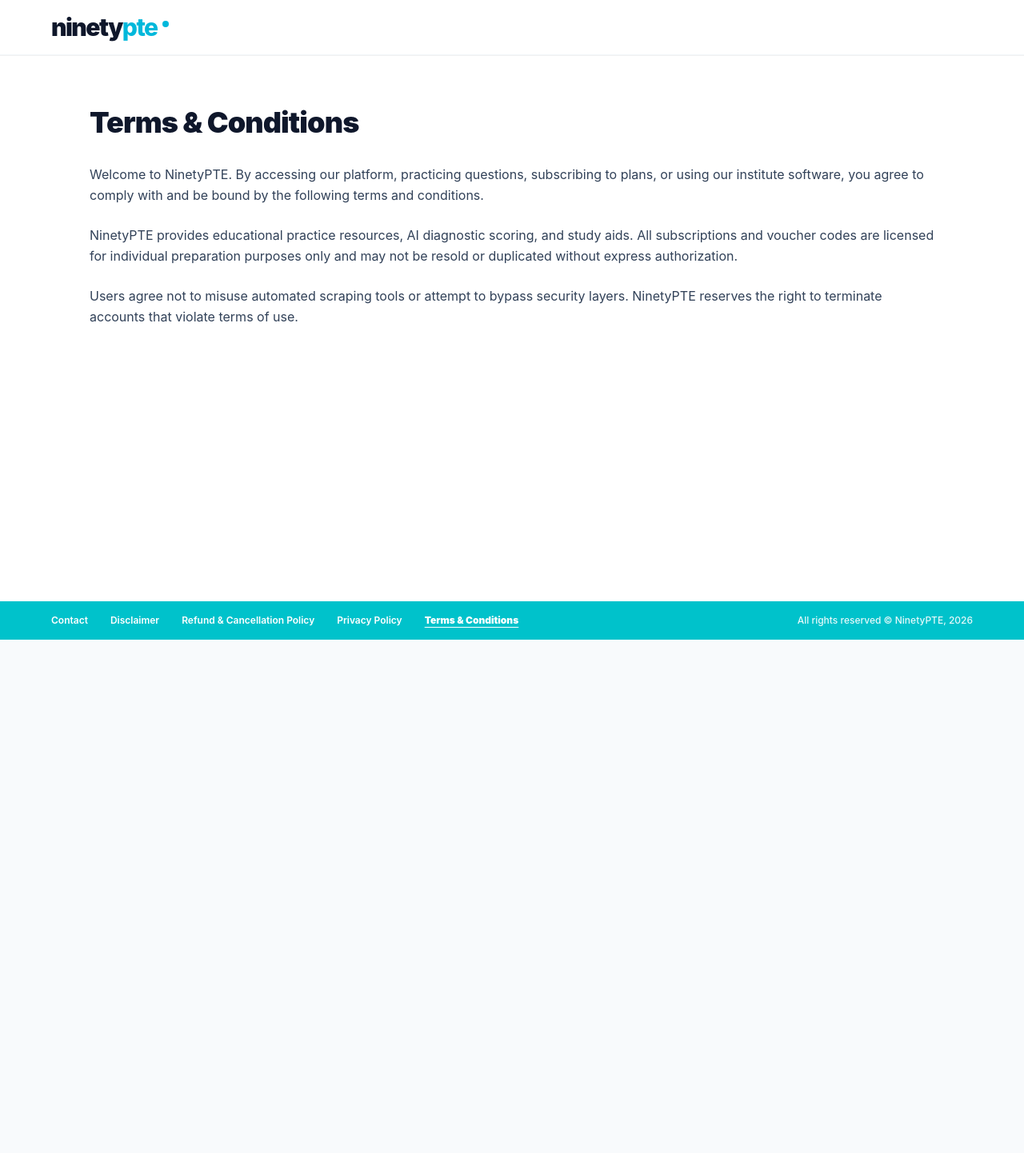
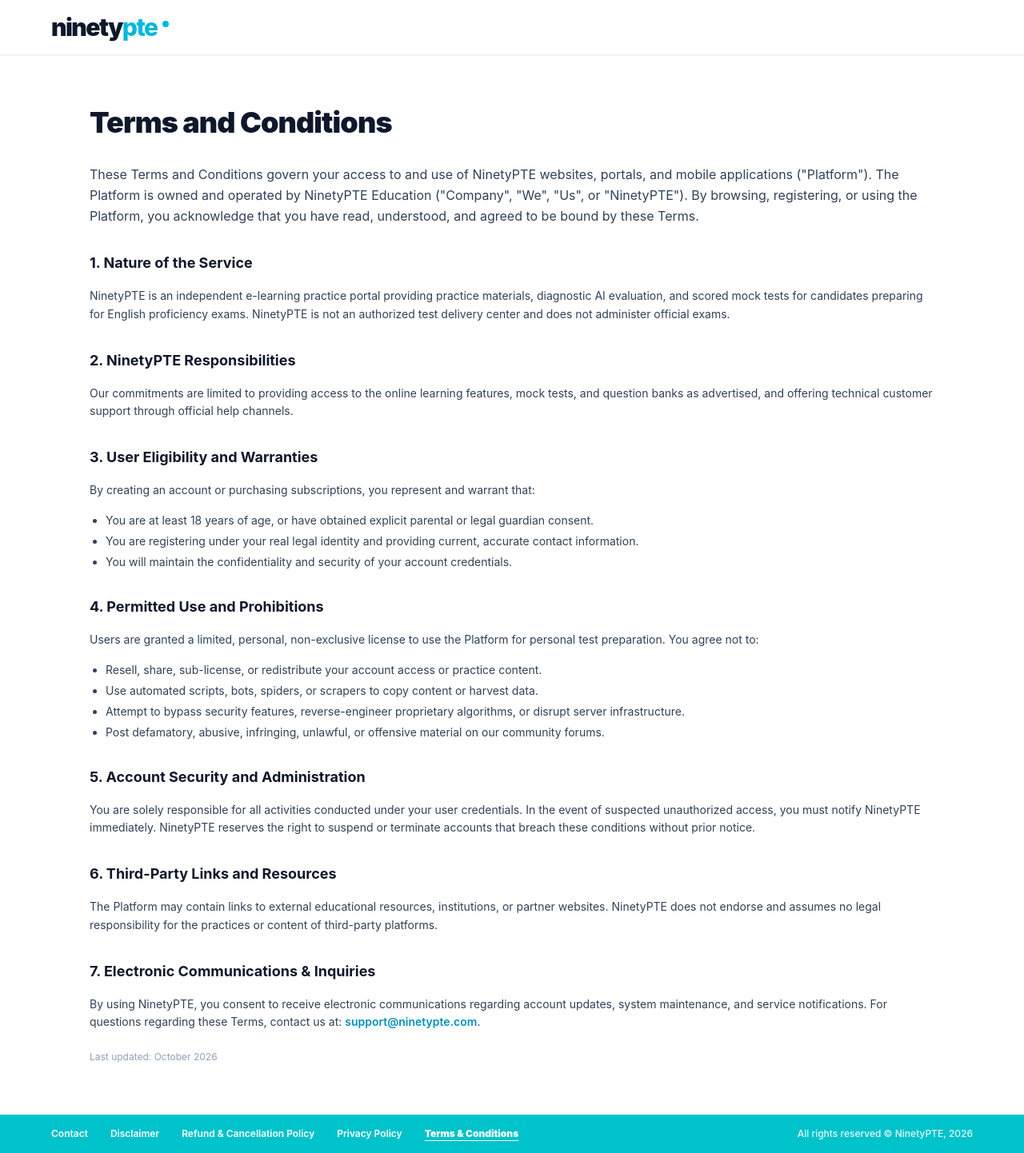
Before and after one commit to husnain-nawaz/NinetyPTE, a React (Vite) app in the folder frontend/: page /terms in a window 1280 px wide. Shown: the whole page at 80% size. Before the commit the page ends 800 px from the top, so only its background shows below. Built offline with nearby package versions, Linux system fonts and the light colour scheme.

Commit message:
feat: complete comprehensive Terms and Conditions page matching 2-page PDF reference

```diff
--- a/frontend/src/pages/DisclaimerPage.jsx
+++ b/frontend/src/pages/DisclaimerPage.jsx
@@ -32,6 +32,7 @@ export default function DisclaimerPage({ pageType = 'disclaimer' }) {
       {/* ========================================================================= */}
       <main className="flex-1 w-full max-w-6xl mx-auto px-6 sm:px-12 py-10 sm:py-16">
 
+        {/* DISCLAIMER VIEW */}
         {isDisclaimer && (
           <div className="space-y-6">
             <h1 className="text-3xl sm:text-4xl font-black text-slate-900 tracking-tight mb-8">
@@ -39,36 +40,96 @@ export default function DisclaimerPage({ pageType = 'disclaimer' }) {
             </h1>
 
             <p className="text-sm sm:text-base text-slate-700 leading-relaxed font-normal">
-              This practice portal has been developed by NinetyPTE to help the students prepare for Pearson's Test of English. The material available on this portal has been collected only to assist PTE aspirants in their preparation & NinetyPTE does not guarantee a score only on the basis of this portal.
+              This practice portal has been developed by NinetyPTE to assist students preparing for the Pearson Test of English. The material available on this portal is compiled solely for preparation and learning purposes. NinetyPTE does not guarantee any specific test score solely based on using this platform.
             </p>
 
             <p className="text-sm sm:text-base text-slate-700 leading-relaxed font-normal">
-              This material has been collected from various sources which were openly available on several information media & NinetyPTE neither claims ownership nor accepts any liability for the content of this site, nor for the consequences of any actions taken on the basis of the information provided. Any views or opinions presented on this site are solely those of the author and do not necessarily represent those of the company. Viewers are expressly required not to make defamatory statements and not to infringe or authorize any infringement of copyright or any other legal right. Any such communication is contrary to company policy and outside the scope of the task of the individual concerned. The company will not accept any liability in respect of such communication, and the individual responsible will be personally liable for any damages or other liability arising.
+              Study resources and practice content are gathered from public educational materials. NinetyPTE makes no proprietary claims over third-party materials and disclaims liability for any actions taken in reliance on provided information. Views or opinions expressed on this platform represent those of individual contributors and do not necessarily reflect the official policies of NinetyPTE.
             </p>
 
             <p className="text-sm sm:text-base text-slate-700 leading-relaxed font-normal">
-              If you are not the intended recipient, you are notified that disclosing, copying, distributing, or taking any action in reliance on the contents of this information is strictly prohibited.
+              Unauthorized reproduction, copying, distribution, or misuse of practice materials, question items, or diagnostic reports without prior written authorization is strictly prohibited.
             </p>
           </div>
         )}
 
+        {/* TERMS AND CONDITIONS VIEW */}
         {isTerms && (
           <div className="space-y-6">
             <h1 className="text-3xl sm:text-4xl font-black text-slate-900 tracking-tight mb-8">
-              Terms & Conditions
+              Terms and Conditions
             </h1>
+
             <p className="text-sm sm:text-base text-slate-700 leading-relaxed font-normal">
-              Welcome to NinetyPTE. By accessing our platform, practicing questions, subscribing to plans, or using our institute software, you agree to comply with and be bound by the following terms and conditions.
+              These Terms and Conditions govern your access to and use of NinetyPTE websites, portals, and mobile applications ("Platform"). The Platform is owned and operated by NinetyPTE Education ("Company", "We", "Us", or "NinetyPTE"). By browsing, registering, or using the Platform, you acknowledge that you have read, understood, and agreed to be bound by these Terms.
             </p>
-            <p className="text-sm sm:text-base text-slate-700 leading-relaxed font-normal">
-              NinetyPTE provides educational practice resources, AI diagnostic scoring, and study aids. All subscriptions and voucher codes are licensed for individual preparation purposes only and may not be resold or duplicated without express authorization.
-            </p>
-            <p className="text-sm sm:text-base text-slate-700 leading-relaxed font-normal">
-              Users agree not to misuse automated scraping tools or attempt to bypass security layers. NinetyPTE reserves the right to terminate accounts that violate terms of use.
-            </p>
+
+            <div className="space-y-4 pt-2">
+              <h2 className="text-lg font-bold text-slate-900">1. Nature of the Service</h2>
+              <p className="text-sm text-slate-700 leading-relaxed">
+                NinetyPTE is an independent e-learning practice portal providing practice materials, diagnostic AI evaluation, and scored mock tests for candidates preparing for English proficiency exams. NinetyPTE is not an authorized test delivery center and does not administer official exams.
+              </p>
+            </div>
+
+            <div className="space-y-4 pt-2">
+              <h2 className="text-lg font-bold text-slate-900">2. NinetyPTE Responsibilities</h2>
+              <p className="text-sm text-slate-700 leading-relaxed">
+                Our commitments are limited to providing access to the online learning features, mock tests, and question banks as advertised, and offering technical customer support through official help channels.
+              </p>
+            </div>
+
+            <div className="space-y-4 pt-2">
+              <h2 className="text-lg font-bold text-slate-900">3. User Eligibility and Warranties</h2>
+              <p className="text-sm text-slate-700 leading-relaxed">
+                By creating an account or purchasing subscriptions, you represent and warrant that:
+              </p>
+              <ul className="list-disc pl-5 space-y-1.5 text-sm text-slate-700">
+                <li>You are at least 18 years of age, or have obtained explicit parental or legal guardian consent.</li>
+                <li>You are registering under your real legal identity and providing current, accurate contact information.</li>
+                <li>You will maintain the confidentiality and security of your account credentials.</li>
+              </ul>
+            </div>
+
+            <div className="space-y-4 pt-2">
+              <h2 className="text-lg font-bold text-slate-900">4. Permitted Use and Prohibitions</h2>
+              <p className="text-sm text-slate-700 leading-relaxed">
+                Users are granted a limited, personal, non-exclusive license to use the Platform for personal test preparation. You agree not to:
+              </p>
+              <ul className="list-disc pl-5 space-y-1.5 text-sm text-slate-700">
+                <li>Resell, share, sub-license, or redistribute your account access or practice content.</li>
+                <li>Use automated scripts, bots, spiders, or scrapers to copy content or harvest data.</li>
+                <li>Attempt to bypass security features, reverse-engineer proprietary algorithms, or disrupt server infrastructure.</li>
+                <li>Post defamatory, abusive, infringing, unlawful, or offensive material on our community forums.</li>
+              </ul>
+            </div>
+
+            <div className="space-y-4 pt-2">
+              <h2 className="text-lg font-bold text-slate-900">5. Account Security and Administration</h2>
+              <p className="text-sm text-slate-700 leading-relaxed">
+                You are solely responsible for all activities conducted under your user credentials. In the event of suspected unauthorized access, you must notify NinetyPTE immediately. NinetyPTE reserves the right to suspend or terminate accounts that breach these conditions without prior notice.
+              </p>
+            </div>
+
+            <div className="space-y-4 pt-2">
+              <h2 className="text-lg font-bold text-slate-900">6. Third-Party Links and Resources</h2>
+              <p className="text-sm text-slate-700 leading-relaxed">
+                The Platform may contain links to external educational resources, institutions, or partner websites. NinetyPTE does not endorse and assumes no legal responsibility for the practices or content of third-party platforms.
+              </p>
+            </div>
+
+            <div className="space-y-4 pt-2">
+              <h2 className="text-lg font-bold text-slate-900">7. Electronic Communications & Inquiries</h2>
+              <p className="text-sm text-slate-700 leading-relaxed">
+                By using NinetyPTE, you consent to receive electronic communications regarding account updates, system maintenance, and service notifications. For questions regarding these Terms, contact us at: <span className="font-semibold text-cyan-600">support@ninetypte.com</span>.
+              </p>
+              <p className="text-xs text-slate-400 pt-2">
+                Last updated: October 2026
+              </p>
+            </div>
           </div>
         )}
 
+        {/* PRIVACY POLICY VIEW */}
         {isPrivacy && (
           <div className="space-y-6">
             <h1 className="text-3xl sm:text-4xl font-black text-slate-900 tracking-tight mb-8">
@@ -86,6 +147,7 @@ export default function DisclaimerPage({ pageType = 'disclaimer' }) {
           </div>
         )}
 
+        {/* REFUND POLICY VIEW */}
         {isRefund && (
           <div className="space-y-6">
             <h1 className="text-3xl sm:text-4xl font-black text-slate-900 tracking-tight mb-8">
@@ -95,7 +157,7 @@ export default function DisclaimerPage({ pageType = 'disclaimer' }) {
               Due to the immediate digital provisioning of NinetyPTE online mock tests, question bank access, and automated AI scoring credits, digital subscriptions are non-refundable once activated.
             </p>
             <p className="text-sm sm:text-base text-slate-700 leading-relaxed font-normal">
-              For PTE exam voucher bookings, cancellations and rescheduling are subject to official Pearson test center policies. If you experience an unresolvable technical disruption on our portal, contact support at info@ninetypte.com for investigation and credit adjustment.
+              For PTE exam voucher bookings, cancellations and rescheduling are subject to official Pearson test center policies. If you experience an unresolvable technical disruption on our portal, contact support at support@ninetypte.com for investigation and credit adjustment.
             </p>
           </div>
         )}
```
